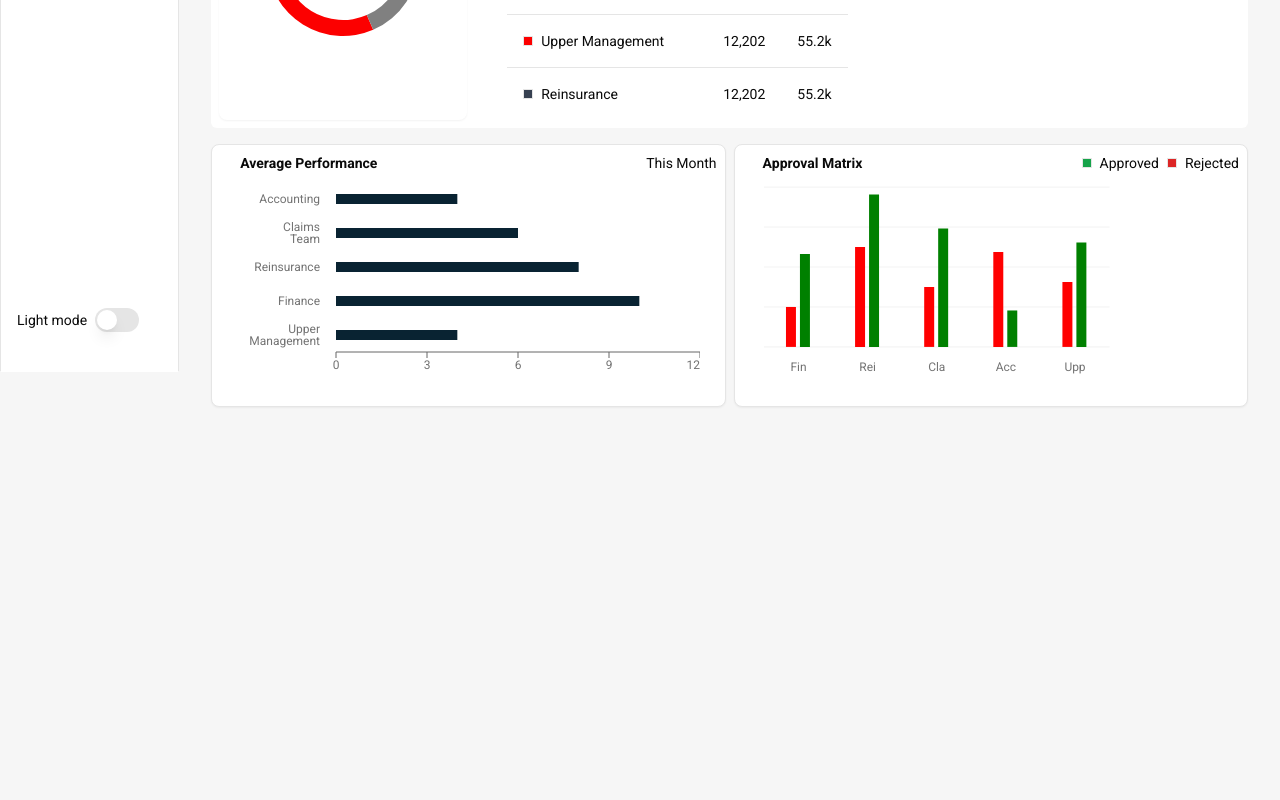
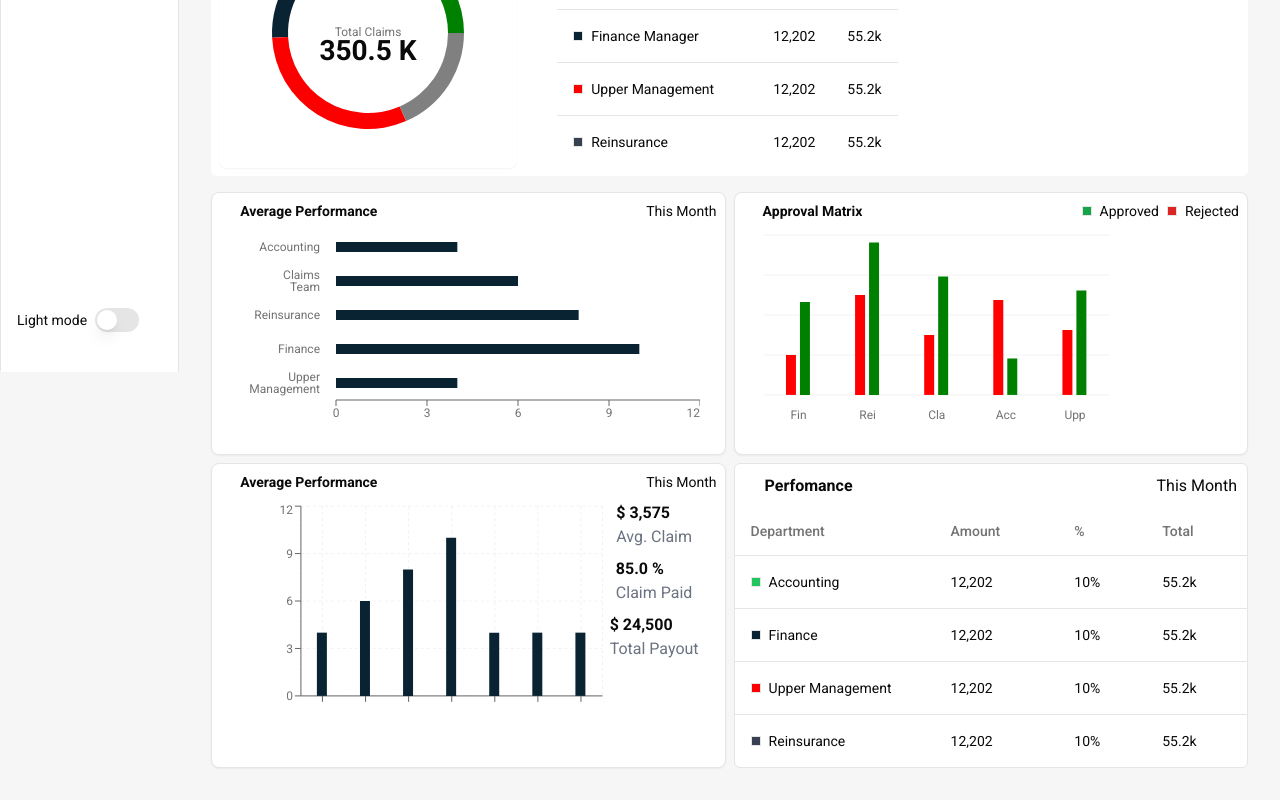
Before and after one commit to Nicholas-Kipkoech/Bima-Vault, a React (Vite) app: page /perfomance in a window 1280 px wide. Shown: the part 429-1229 px from the top of the page. Before the commit the page ends 868 px from the top, so only its background shows below. Built offline with nearby package versions, Linux system fonts and the light colour scheme.

Commit message:
update new graphs

```diff
--- /dev/null
+++ b/src/pages/perfomance/AvgPerfomanceChart2.tsx
@@ -0,0 +1,74 @@
+"use client";
+
+import { Bar, BarChart, CartesianGrid, XAxis, YAxis } from "recharts";
+
+import { Card, CardContent } from "@/components/ui/card";
+import {
+  ChartConfig,
+  ChartContainer,
+  ChartTooltip,
+  ChartTooltipContent,
+} from "@/components/ui/chart";
+import { Tooltip } from "antd";
+
+export const description = "A horizontal bar chart";
+
+const chartData = [
+  { month: "Accounting", desktop: 4 },
+  { month: "Claims Team", desktop: 6 },
+  { month: "Reinsurance", desktop: 8 },
+  { month: "Finance", desktop: 10 },
+  { month: "Upper Management", desktop: 4 },
+  { month: "Upper Management", desktop: 4 },
+  { month: "Upper Management", desktop: 4 },
+];
+
+const chartConfig = {
+  desktop: {
+    label: "Desktop",
+    color: "hsl(var(--chart-1))",
+  },
+} satisfies ChartConfig;
+
+export function AvgPerfomanceChart2() {
+  return (
+    <Card className="w-full">
+      <div className="flex justify-between p-2 ml-[20px]">
+        <span className="text-[14px] font-bold">Average Performance</span>
+        <span className="text-[14px]">This Month</span>
+      </div>
+      <CardContent className="flex">
+        <ChartContainer config={chartConfig} className="h-[230px] w-[80%]">
+          <BarChart width={730} height={250} data={chartData}>
+            <CartesianGrid strokeDasharray="3 3" />
+            <XAxis dataKey="name" />
+            <YAxis />
+             <ChartTooltip
+              cursor={false}
+              content={<ChartTooltipContent />}
+            />
+            <Tooltip />
+            <Bar dataKey="desktop" fill="#092332" barSize={10} />
+          </BarChart>
+
+        </ChartContainer>
+        <div className="flex flex-col items-center w-[20%]">
+        <div className="flex flex-col justify-center items-center gap-2">
+          <div className="flex flex-col">
+            <span className="font-bold">$ 3,575</span>
+            <span className="text-gray-500">Avg. Claim</span>
+          </div>
+          <div className="flex flex-col">
+            <span className="font-bold">85.0 %</span>
+            <span className="text-gray-500">Claim Paid</span>
+          </div>
+          <div className="flex flex-col">
+            <span className="font-bold">$ 24,500</span>
+            <span className="text-gray-500">Total Payout</span>
+        </div>
+          </div>
+        </div>
+      </CardContent>
+    </Card>
+  );
+}
--- a/src/pages/perfomance/Charts.tsx
+++ b/src/pages/perfomance/Charts.tsx
@@ -51,7 +51,7 @@ export function DepartmentCharts() {
       <CardContent className="flex-1 pb-0 h-[100px]">
         <ChartContainer
           config={chartConfig}
-          className="mx-auto aspect-square h-[200px]"
+          className="mx-auto aspect-square h-[250px]"
         >
           <PieChart>
             <ChartTooltip
@@ -62,7 +62,7 @@ export function DepartmentCharts() {
               data={chartData}
               dataKey="visitors"
               nameKey="browser"
-              innerRadius={60}
+              innerRadius={80}
               strokeWidth={4}
             >
               <Label
--- a/src/pages/perfomance/MyPerfomance.tsx
+++ b/src/pages/perfomance/MyPerfomance.tsx
@@ -13,6 +13,7 @@ import {
 } from '@/components/ui/table'
 import { AvgPerfomanceChart } from './AvgPerfomanceChart'
 import { ApprovalMatrixChart } from './ApprovalMatrixCharts'
+import { AvgPerfomanceChart2 } from './AvgPerfomanceChart2'
 
 interface IPerfomanceCustomCard {
   name: string
@@ -27,13 +28,13 @@ const CustomCard: React.FC<IPerfomanceCustomCard> = ({
 }) => {
   const color = String(percentage).startsWith('-') ? 'red' : '#1EAD41'
   return (
-    <div className="bg-white p-2 px-4 w-[15.2rem] h-[5rem] rounded-md">
+    <div className="bg-white p-2 px-4 md:w-[15.2rem] md:h-[5rem] rounded-md xl:w-[24rem] xl:h-[8rem]">
       <div className="flex flex-col justify-between gap-6">
-        <span className="font-[500] text-[14px]">{name}</span>
+        <span className="font-[500] xl:text-[20px]">{name}</span>
         <div className="flex justify-between">
-          <span className="font-bold">{count}</span>
+          <span className="font-bold xl:text-[20px]">{count}</span>
           <div className="flex gap-1 items-center">
-            <span style={{ color: color }} className="text-[12px]">
+            <span style={{ color: color }} className="xl:text-[16px]">
               {percentage}
             </span>
             {String(percentage).startsWith('-') ? (
@@ -133,9 +134,67 @@ const MyPerfomance = () => {
           </div>
         </div>
       </div>
-      <div className="mt-4 flex gap-2 ">
+      <div className="mt-4 grid grid-cols-2 gap-2 ">
         <AvgPerfomanceChart />
         <ApprovalMatrixChart />
+        <AvgPerfomanceChart2 />
+        <div className="border bg-white rounded-md">
+          <div className="flex justify-between p-[10px]">
+            <span className="ml-[20px] font-bold">Perfomance</span>
+            <span>This Month</span>
+          </div>
+          <Table>
+            <TableHeader>
+              <TableRow>
+                <TableHead className="w-[200px] ">Department</TableHead>
+                <TableHead>Amount</TableHead>
+                <TableHead>%</TableHead>
+                <TableHead>Total</TableHead>
+              </TableRow>
+            </TableHeader>
+            <TableBody>
+              <TableRow>
+                <TableCell className="flex items-center gap-2">
+                  <span className="h-[10px] border w-[10px] bg-green-500"></span>
+                  <span>Accounting</span>
+                </TableCell>
+                <TableCell>12,202</TableCell>
+                <TableCell>10%</TableCell>
+                <TableCell>55.2k</TableCell>
+              </TableRow>
+              <TableRow>
+                <TableCell className="flex items-center gap-2">
+                  <span className="h-[10px] border w-[10px] bg-[#092332]"></span>
+                  <span>Finance </span>
+                </TableCell>
+                <TableCell>12,202</TableCell>
+                <TableCell>10%</TableCell>
+
+                <TableCell>55.2k</TableCell>
+              </TableRow>
+              <TableRow>
+                <TableCell className="flex items-center gap-2">
+                  <span className="h-[10px] border w-[10px] bg-[#FC0000]"></span>
+                  <span>Upper Management</span>
+                </TableCell>
+                <TableCell>12,202</TableCell>
+                <TableCell>10%</TableCell>
+
+                <TableCell>55.2k</TableCell>
+              </TableRow>
+              <TableRow>
+                <TableCell className="flex items-center gap-2">
+                  <span className="h-[10px] border w-[10px] bg-gray-700"></span>
+                  <span>Reinsurance</span>
+                </TableCell>
+                <TableCell>12,202</TableCell>
+                <TableCell>10%</TableCell>
+
+                <TableCell>55.2k</TableCell>
+              </TableRow>
+            </TableBody>
+          </Table>
+        </div>
       </div>
     </div>
   )
```
